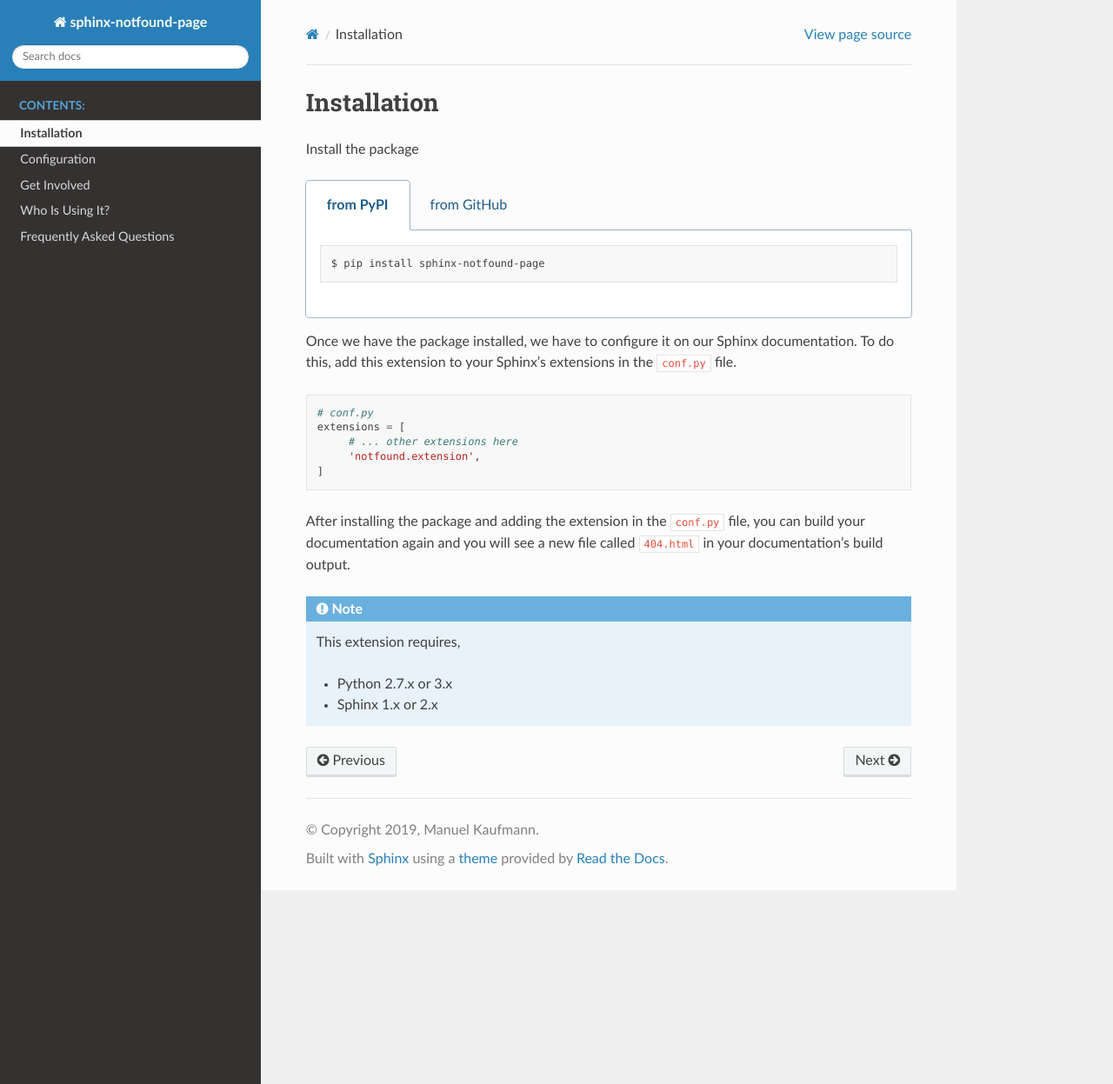
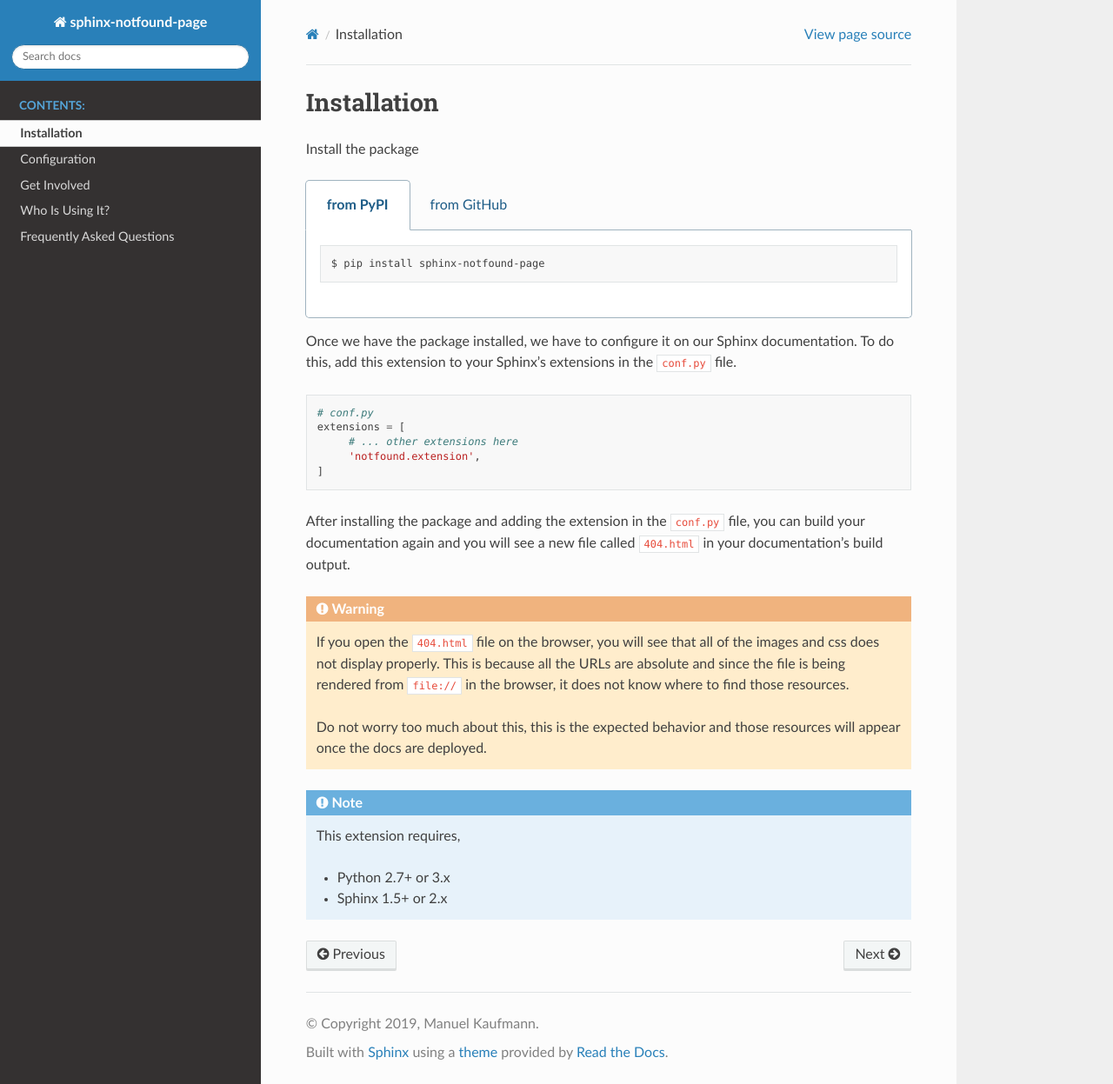
Before and after one commit to readthedocs/sphinx-notfound-page, a Sphinx documentation site: the page built from docs/installation.rst, in a window 1280 px wide and 1247 px high. Shown: the whole window at 87% size. Built offline with Sphinx 7.4.7 and the Read the Docs theme 2.0.0, drawn with Linux system fonts in a browser that asks for light colours.

Commit message:
Add note warning note about missing resources locally

```diff
--- a/docs/installation.rst
+++ b/docs/installation.rst
@@ -35,9 +35,19 @@
 you can build your documentation again and you will see a new file called ``404.html`` in your documentation's build output.
 
 
+.. warning::
+
+   If you open the ``404.html`` file on the browser,
+   you will see that all of the images and css does not display properly.
+   This is because all the URLs are absolute and since the file is being rendered from ``file://`` in the browser,
+   it does not know where to find those resources.
+
+   Do not worry too much about this, this is the expected behavior and those resources will appear once the docs are deployed.
+
+
 .. note::
 
    This extension requires,
 
-   * Python 2.7.x or 3.x
-   * Sphinx 1.x or 2.x
+   * Python 2.7+ or 3.x
+   * Sphinx 1.5+ or 2.x
```
